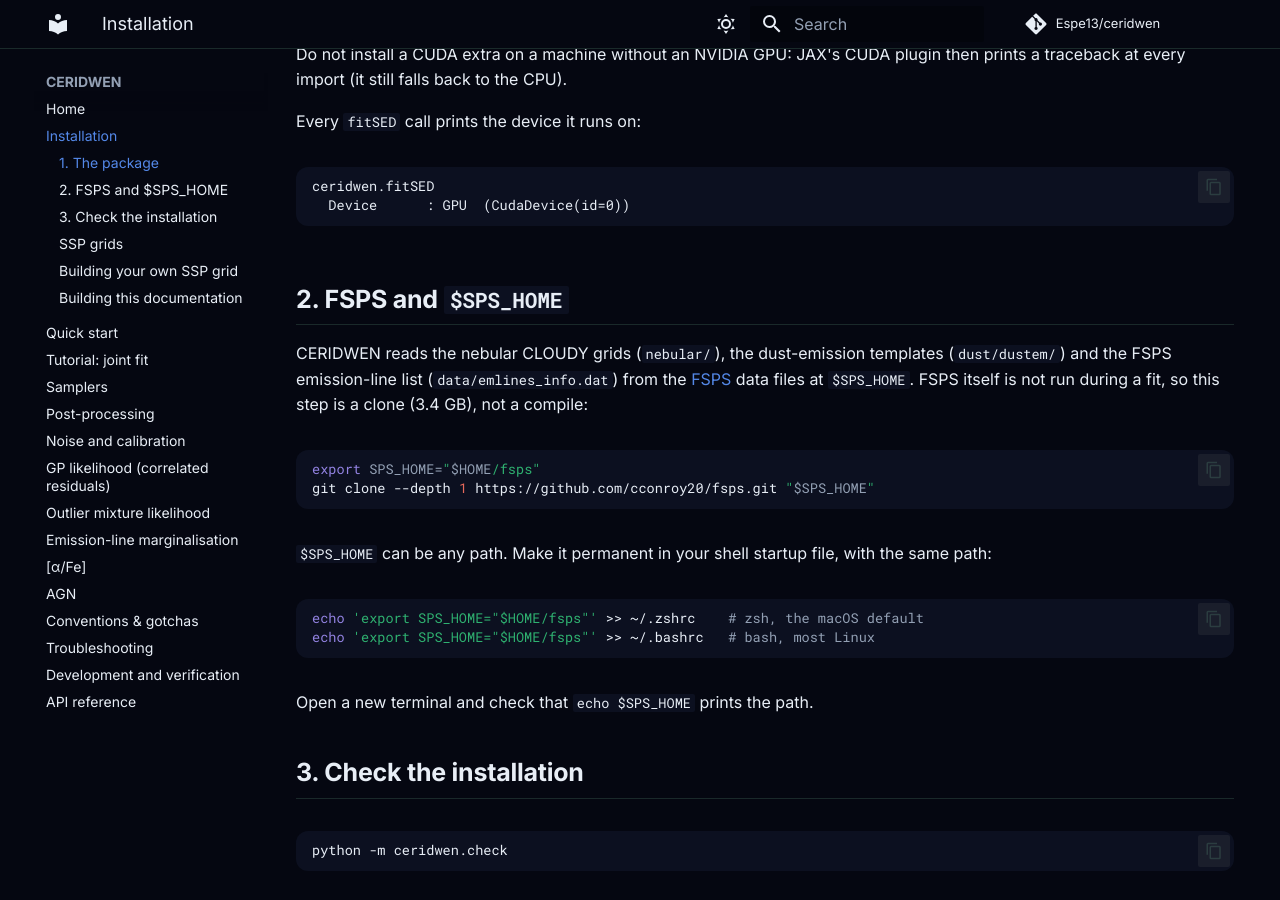
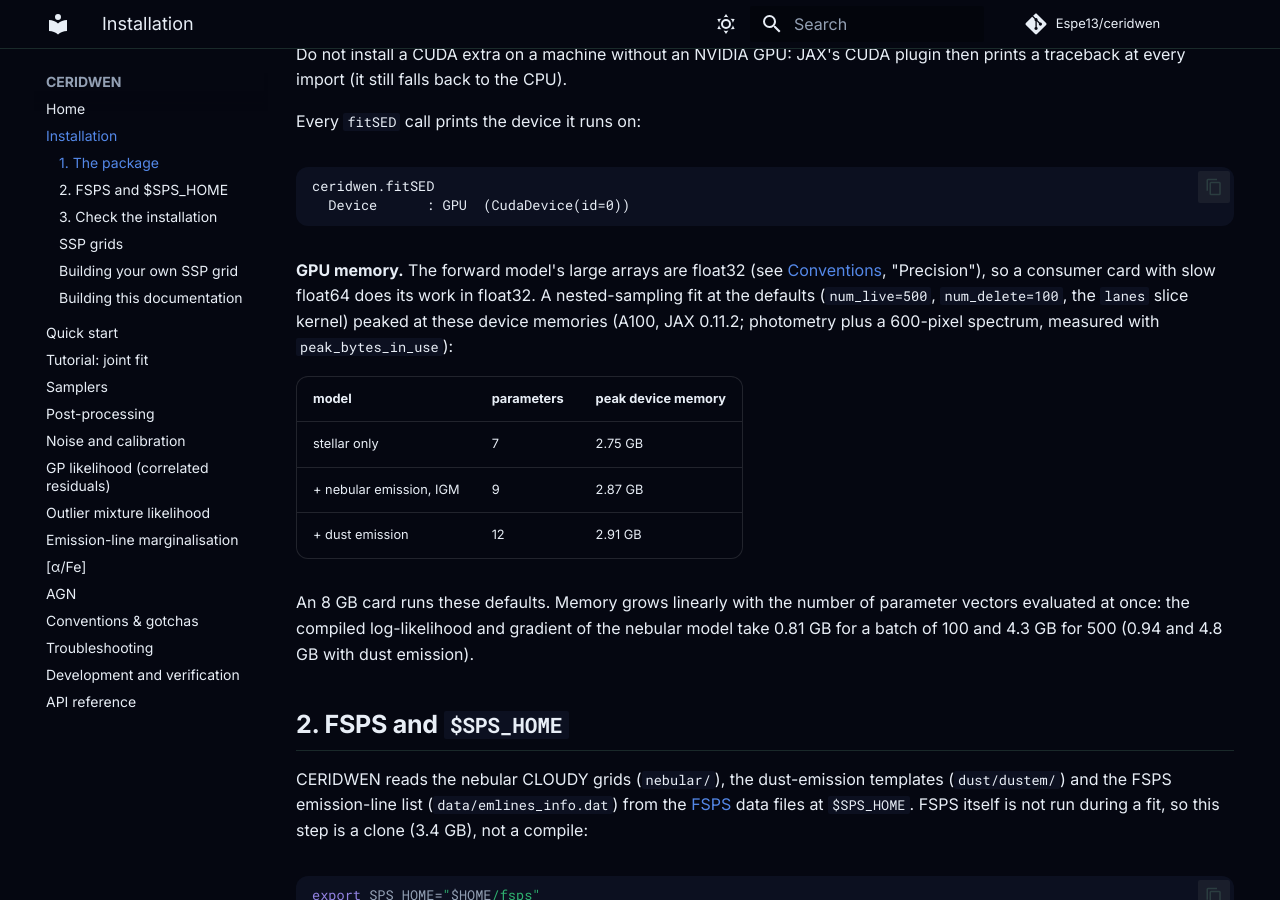
Before and after one commit to Espe13/ceridwen, an MkDocs documentation site: the page built from docs/installation.md, in a window 1280 px wide and 900 px high, scrolled down 638 px. Built offline with MkDocs 1.6.1 and Material for MkDocs 9.7.7, drawn with Linux system fonts in a browser that asks for light colours; comment, search, counter and statistics services are not loaded.

Commit message:
docs: GPU memory, the T4 machine-load caveat, the Ingredient Explorer
docs/installation.md, "GPU memory": the float32 forward model, and the device memory a
nested-sampling fit at the defaults (num_live 500, num_delete 100, lanes) peaked at on an
A100 (JAX 0.11.2, peak_bytes_in_use; photometry plus a 600-pixel spectrum, the
bit_identity_check models, Tursa job 329966): 2.75 GB stellar only, 2.87 GB with nebular
emission and IGM, 2.91 GB with dust emission; so an 8 GB card runs the defaults. The compiled
log-likelihood and gradient grow linearly with batch width: 0.81 / 4.3 GB at 100 / 500 for
the nebular model, 0.94 / 4.8 GB with dust emission (XLA memory_analysis).

docs/development.md: run the byte-identity check on an idle machine (the 2026-10-09 loaded run
that reported one differing array, NOTE_T4_LOAD_2026-10-09.md), moved here from the local
CLAUDE.md so it is with the check it qualifies.

README.md: a link to the Ingredient Explorer
(https://www.amanda-stoffers.de/ceridwen-explorer/#explorer).

Co-Authored-By: Claude Opus 5.5 (1M context) <noreply@anthropic.com>

````diff
--- a/docs/installation.md
+++ b/docs/installation.md
@@ -32,6 +32,22 @@ Every `fitSED` call prints the device it runs on:
 ceridwen.fitSED
   Device      : GPU  (CudaDevice(id=0))
 ```
+
+**GPU memory.** The forward model's large arrays are float32 (see
+[Conventions](conventions.md), "Precision"), so a consumer card with slow float64 does its
+work in float32. A nested-sampling fit at the defaults (`num_live=500`, `num_delete=100`,
+the `lanes` slice kernel) peaked at these device memories (A100, JAX 0.11.2; photometry plus a
+600-pixel spectrum, measured with `peak_bytes_in_use`):
+
+| model | parameters | peak device memory |
+|---|---|---|
+| stellar only | 7 | 2.75 GB |
+| + nebular emission, IGM | 9 | 2.87 GB |
+| + dust emission | 12 | 2.91 GB |
+
+An 8 GB card runs these defaults. Memory grows linearly with the number of parameter vectors
+evaluated at once: the compiled log-likelihood and gradient of the nebular model take 0.81 GB
+for a batch of 100 and 4.3 GB for 500 (0.94 and 4.8 GB with dust emission).
 
 ## 2. FSPS and `$SPS_HOME`
 
````
Also changed, not shown: README.md (+2 -0 lines), docs/development.md (+7 -0 lines).
